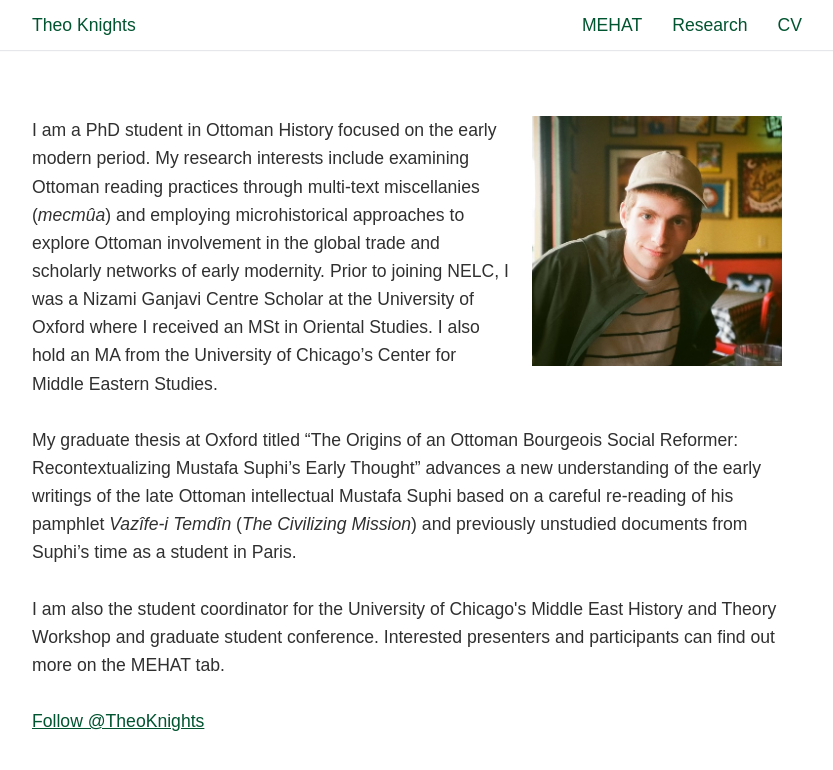
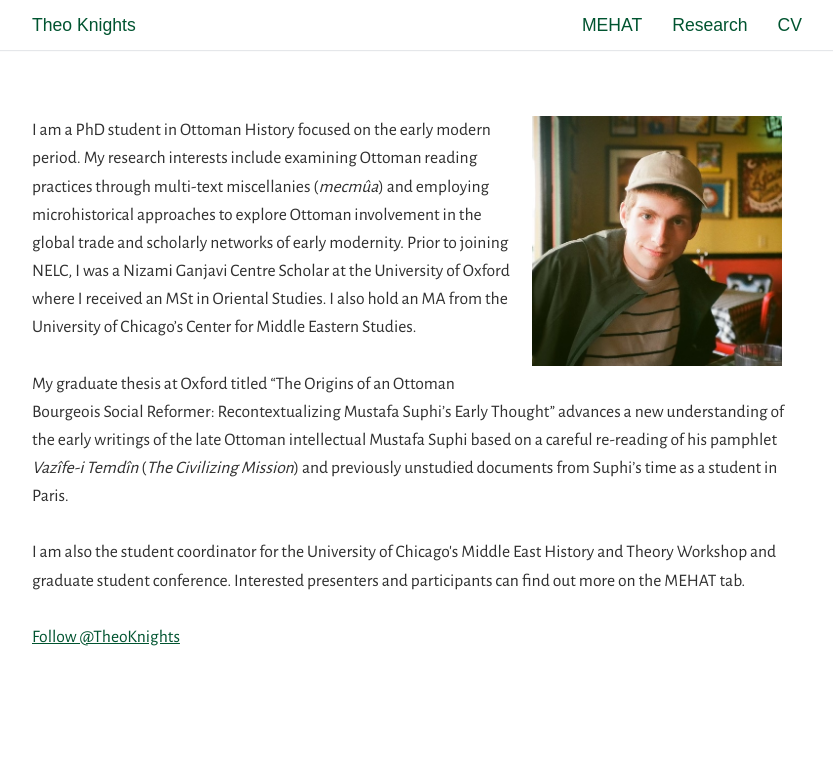
Before and after one commit to theoknights/theoknights.github.io, a Jekyll site: the page built from index.markdown, in a window 1280 px wide. Shown: the top 770 px of the page, without its empty margins (223-1056 px from the left). Built offline with Jekyll 4.4.1, drawn with Linux system fonts in a browser that asks for light colours; some web fonts are replaced; comment, search, counter and statistics services are not loaded.

Commit message:
font update

```diff
--- a/_includes/head.html
+++ b/_includes/head.html
@@ -8,10 +8,12 @@
 	<link rel="stylesheet" href="{{ "/css/main.css" | prepend: site.baseurl }}">
 	<link rel="canonical" href="{{ page.url | replace:'index.html','' | prepend: site.baseurl | prepend: site.url }}">
 	<link href='https://fonts.googleapis.com/css?family=Open+Sans:400,300,700,800,600' rel='stylesheet' type='text/css'>
-	<link href='https://fonts.googleapis.com/css?family=Muli:400,300' rel='stylesheet' type='text/css'>
-	<link href="https://fonts.googleapis.com/css2?family=Merriweather:wght@300&display=swap" rel="stylesheet" type='text/css'>
-	<link href="https://fonts.googleapis.com/css2?family=Merriweather+Sans:wght@300&family=Merriweather:wght@300&display=swap" rel="stylesheet">
-	<link href="https://fonts.googleapis.com/css2?family=Mulish:wght@300&display=swap" rel="stylesheet">
+	<link rel="preconnect" href="https://fonts.gstatic.com" crossorigin>
+	<link href="https://fonts.googleapis.com/css2?family=Alegreya+Sans&display=swap" rel="stylesheet">
+	<link rel="preconnect" href="https://fonts.gstatic.com" crossorigin>
+	<link href="https://fonts.googleapis.com/css2?family=Alegreya+Sans&display=swap" rel="stylesheet">
+	<link rel="preconnect" href="https://fonts.googleapis.com">
+	<link href="https://fonts.googleapis.com/css2?family=Alegreya+Sans:wght@300&display=swap" rel="stylesheet">
 	<link rel="icon" type="image/png" sizes="32x32" href="{{ "/images/favicon-32x32.png" | prepend: site.url }}">
 	<link rel="icon" type="image/png" sizes="16x16" href="{{ "/images/favicon-16x16.png" | prepend: site.url }}">
 	<link rel="shortcut icon" type="image/x-icon" href="favicon.ico?">
```
Also changed, not shown: 1 other file.
